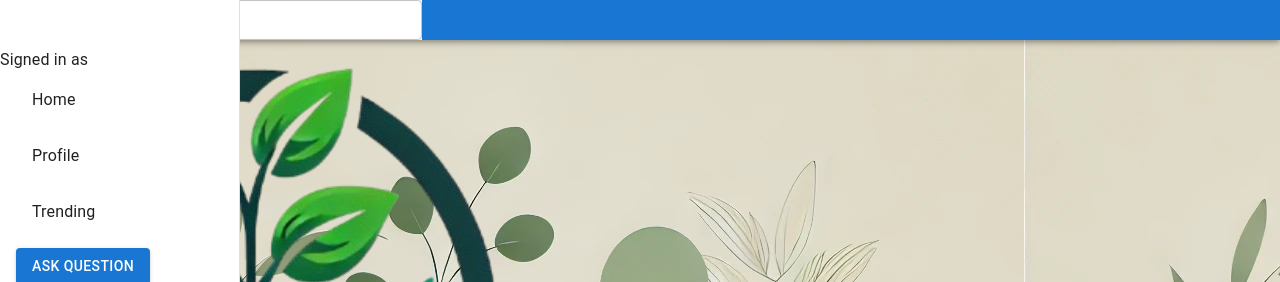
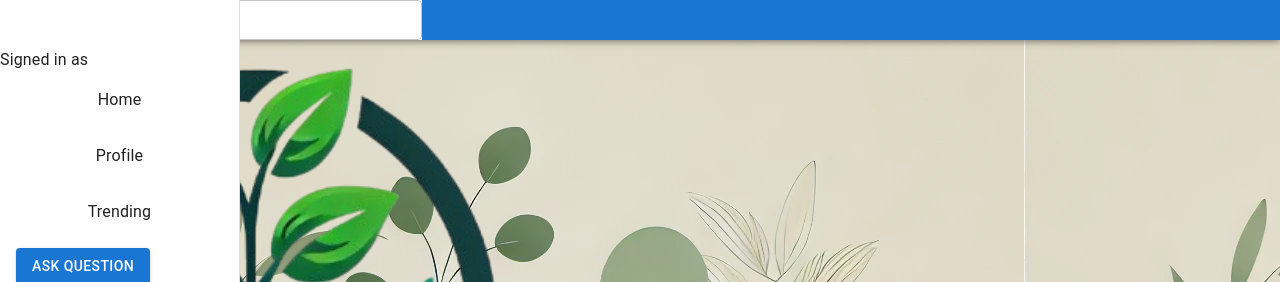
Before and after one commit to joshd90NCI/CareShare-FE, a React (Vite) app: page / in a window 1280 px wide. Shown: the top 282 px of the page. Built offline with nearby package versions, Linux system fonts and the light colour scheme; no server answers; sample sign-in values are in the browser's storage.

Commit message:
Fix main layout css issues. Update config.yml to run lets encrypt. Point our server at the correct endpoint.

```diff
--- a/src/components/SinglePost.tsx
+++ b/src/components/SinglePost.tsx
@@ -95,14 +95,14 @@ const SinglePost: FC<Props> = ({ post }) => {
       <div className="flex gap-3">
         {determineCanEdit() && (
           <div className="flex flex-col justify-between p-1">
+            <button onClick={handleDelete} data-testid="delete-button">
+              <Delete className="text-red-800 hover:text-red-700 cursor-pointer" />
+            </button>
             {determineCanEdit() === 'self' && (
               <button onClick={handleEdit} data-testid="edit-button">
                 <Edit className="text-green-900 hover:text-green-800 cursor-pointer" />
               </button>
             )}
-            <button onClick={handleDelete} data-testid="delete-button">
-              <Delete className="text-red-800 hover:text-red-700 cursor-pointer" />
-            </button>
           </div>
         )}
         <div className="flex flex-col items-center text-xl">
--- a/src/containers/SideNavList.tsx
+++ b/src/containers/SideNavList.tsx
@@ -23,20 +23,44 @@ const SideNavList = () => {
       )}
       {(userDetails?.roles?.includes('ADMIN') || userDetails?.roles?.includes('MODERATOR')) && (
         <ListItem>
-          <ListItemButton onClick={() => navigate('/admin')}>Admin</ListItemButton>
+          <ListItemButton
+            onClick={() => navigate('/admin')}
+            sx={{ display: 'flex', alignItems: 'center', justifyContent: 'center' }}
+          >
+            Admin
+          </ListItemButton>
         </ListItem>
       )}
       <ListItem component="button">
-        <ListItemButton onClick={() => navigate('/')}>Home</ListItemButton>
+        <ListItemButton
+          onClick={() => navigate('/')}
+          sx={{ display: 'flex', alignItems: 'center', justifyContent: 'center' }}
+        >
+          Home
+        </ListItemButton>
       </ListItem>
       <ListItem>
-        <ListItemButton onClick={() => navigate('/profile')}>Profile</ListItemButton>
+        <ListItemButton
+          onClick={() => navigate('/profile')}
+          sx={{ display: 'flex', alignItems: 'center', justifyContent: 'center' }}
+        >
+          Profile
+        </ListItemButton>
       </ListItem>
       <ListItem>
-        <ListItemButton onClick={() => navigate('/posts/trending')}>Trending</ListItemButton>
+        <ListItemButton
+          onClick={() => navigate('/posts/trending')}
+          sx={{ display: 'flex', alignItems: 'center', justifyContent: 'center' }}
+        >
+          Trending
+        </ListItemButton>
       </ListItem>
       <ListItem>
-        <Button variant="contained" onClick={() => setModalDetails({ openState: true })}>
+        <Button
+          variant="contained"
+          onClick={() => setModalDetails({ openState: true })}
+          className="w-full"
+        >
           Ask Question
         </Button>
       </ListItem>
```
Also changed, not shown: .circleci/config.yml, 1 other file (tests, documents, lock files or other folders).
